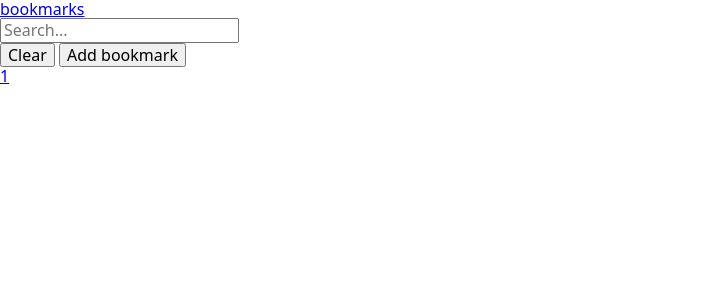
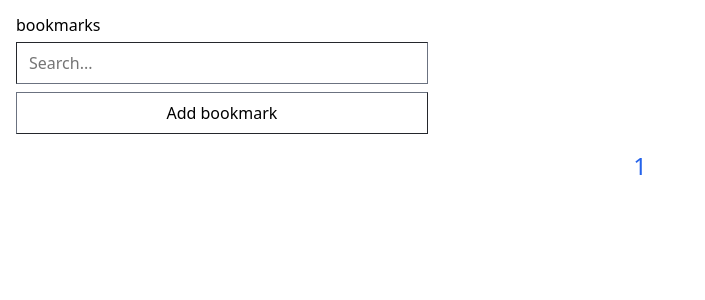
Before and after one commit to arvidsson/bookmarks, a Django app: page / in a window 1280 px wide. Shown: the top 300 px of the page, without its empty margins (0-705 px from the left). Run offline with Django 4.2, Linux system fonts and the light colour scheme; the visitor is signed in with stand-in values (Sample User, id 1); data that the repository does not hold is empty; parts of the project's set-up code (start-up, migrations or seed data) failed here and were passed over; some libraries are stand-ins or nearby versions.

Commit message:
improved styling

```diff
--- a/bookmarks/templates/base.html
+++ b/bookmarks/templates/base.html
@@ -10,7 +10,7 @@
     <link rel="stylesheet" href="{% static 'styles.css' %}" />
     <script src="https://unpkg.com/htmx.org@1.9.2/dist/htmx.min.js" defer></script>
 </head>
-<body>
+<body class="container">
     <div>
         {% block nav %}
         {% endblock nav %}
--- a/bookmarks/templates/index.html
+++ b/bookmarks/templates/index.html
@@ -8,15 +8,15 @@
     hx-get="/search/"
     hx-target="#bookmarks"
     hx-swap="innerHTML"
+    class="mt2"
 >
     <input type="text" name="q" placeholder="Search...">
 </form>
 
-<button onclick="location.href='{% url "index" %}'">Clear</button>
 
-<button onclick="location.href='{% url "add" %}'">Add bookmark</button>
+<button class="mt2" onclick="location.href='{% url "add" %}'">Add bookmark</button>
 
-<div id="bookmarks">
+<div id="bookmarks" class="mt4">
     {% include 'partials/bookmarks.html' %}
 </div>
 
--- a/bookmarks/templates/partials/bookmarks.html
+++ b/bookmarks/templates/partials/bookmarks.html
@@ -1,5 +1,5 @@
 {% for bookmark in bookmarks %}
-    <div>
+    <div class="mt2">
     {% include 'partials/bookmark.html' %}
     {% if not forloop.last %}
         <hr />
@@ -7,8 +7,8 @@
     </div>
 {% endfor %}
 
-<div class="pagination">
-    <span class="step-links">
+<div class="flex justify-center">
+    <span class="text-xlg blue">
         {% if bookmarks.has_previous %}
             <a href="?page=1"><</a>
         {% endif %}
--- a/static/styles.css
+++ b/static/styles.css
@@ -1,9 +1,109 @@
+a {
+  color: inherit;
+  text-decoration: inherit;
+}
+
+.black {
+  color: rgb(0 0 0);
+}
+.blue {
+  color: rgb(37 99 235);
+}
+.green {
+  color: rgb(22 163 74);
+}
+.purple {
+  color: rgb(126 34 206);
+}
+
+.flex {
+  display: flex;
+}
+.flex-1 {
+  flex-grow: 1;
+}
+.flex-2 {
+  flex-grow: 2;
+}
+.flex-3 {
+  flex-grow: 3;
+}
+.flex-4 {
+  flex-grow: 4;
+}
+.flex-5 {
+  flex-grow: 5;
+}
+.flex-10 {
+  flex-grow: 10;
+}
+.block {
+  display: block;
+}
 .inline {
   display: inline;
+}
+.inline-block {
+  display: inline-block;
+}
+.justify-start {
+  justify-content: flex-start;
+}
+.justify-center {
+  justify-content: center;
+}
+.justify-end {
+  justify-content: flex-end;
+}
+.justify-between {
+  justify-content: space-between;
+}
+
+.prose {
+  max-width: 65ch;
 }
 
 .underline {
   text-decoration-line: underline;
+}
+.bold {
+  font-weight: 700;
+}
+.italic {
+  font-style: italic;
+}
+
+.m0 {
+  margin: 0;
+}
+.mt1 {
+  margin-top: 0.25rem;
+}
+.mt2 {
+  margin-top: 0.5rem;
+}
+.mt3 {
+  margin-top: 0.75rem;
+}
+.mt4 {
+  margin-top: 1rem;
+}
+.mx1 {
+  margin-left: 0.25rem;
+  margin-right: 0.25rem;
+}
+.mx-auto {
+  margin-left: auto;
+  margin-right: auto;
+}
+
+.w-full {
+  width: 100%;
+}
+
+.text-xlg {
+  font-size: 1.5rem;
+  line-height: 2rem;
 }
 
 .text-lg {
@@ -16,18 +116,57 @@
   line-height: 1.25rem;
 }
 
-.bold {
-    font-weight: 700;
+a:hover {
+  cursor: pointer;
+  text-decoration-line: underline;
 }
 
-.italic {
-    font-style: italic;
+.container {
+  margin: 1rem;
 }
 
-.text-black {
-    color: rgb(0 0 0);
+input,
+textarea,
+select,
+button {
+  -webkit-appearance: none;
+  -moz-appearance: none;
+  appearance: none;
+  background-color: #fff;
+  border-color: #6b7280;
+  border-width: 1px;
+  border-radius: 0px;
+  padding-top: 0.5rem;
+  padding-right: 0.75rem;
+  padding-bottom: 0.5rem;
+  padding-left: 0.75rem;
+  font-size: 1rem;
+  line-height: 1.5rem;
+  width: 100%;
 }
 
-a:hover {
-    cursor:pointer;
+input:focus,
+textarea:focus,
+select:focus {
+  outline: 2px solid transparent;
+  outline-offset: 2px;
+  border-color: #2563eb;
 }
+
+@media (min-width: 640px) {
+  input,
+  textarea,
+  select,
+  button {
+    width: 50%;
+  }
+}
+
+@media (min-width: 1024px) {
+  input,
+  textarea,
+  select,
+  button {
+    width: 33%;
+  }
+}
```
Also changed, not shown: bookmarks/templates/add.html (+5 -5 lines), bookmarks/templates/edit.html (+5 -5 lines), bookmarks/templates/partials/bookmark.html (+11 -9 lines). Lines whose indentation alone changed are shown as unchanged.
